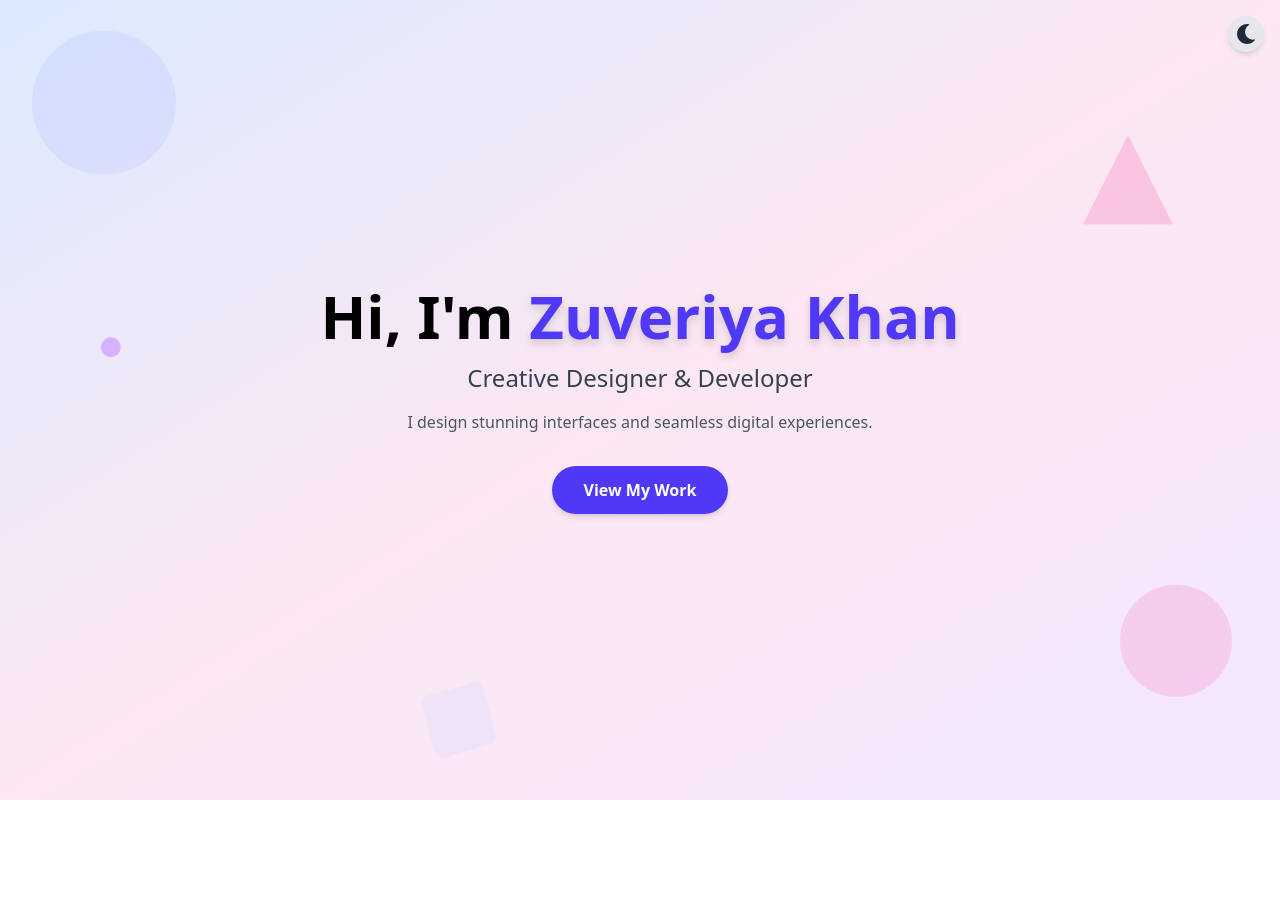
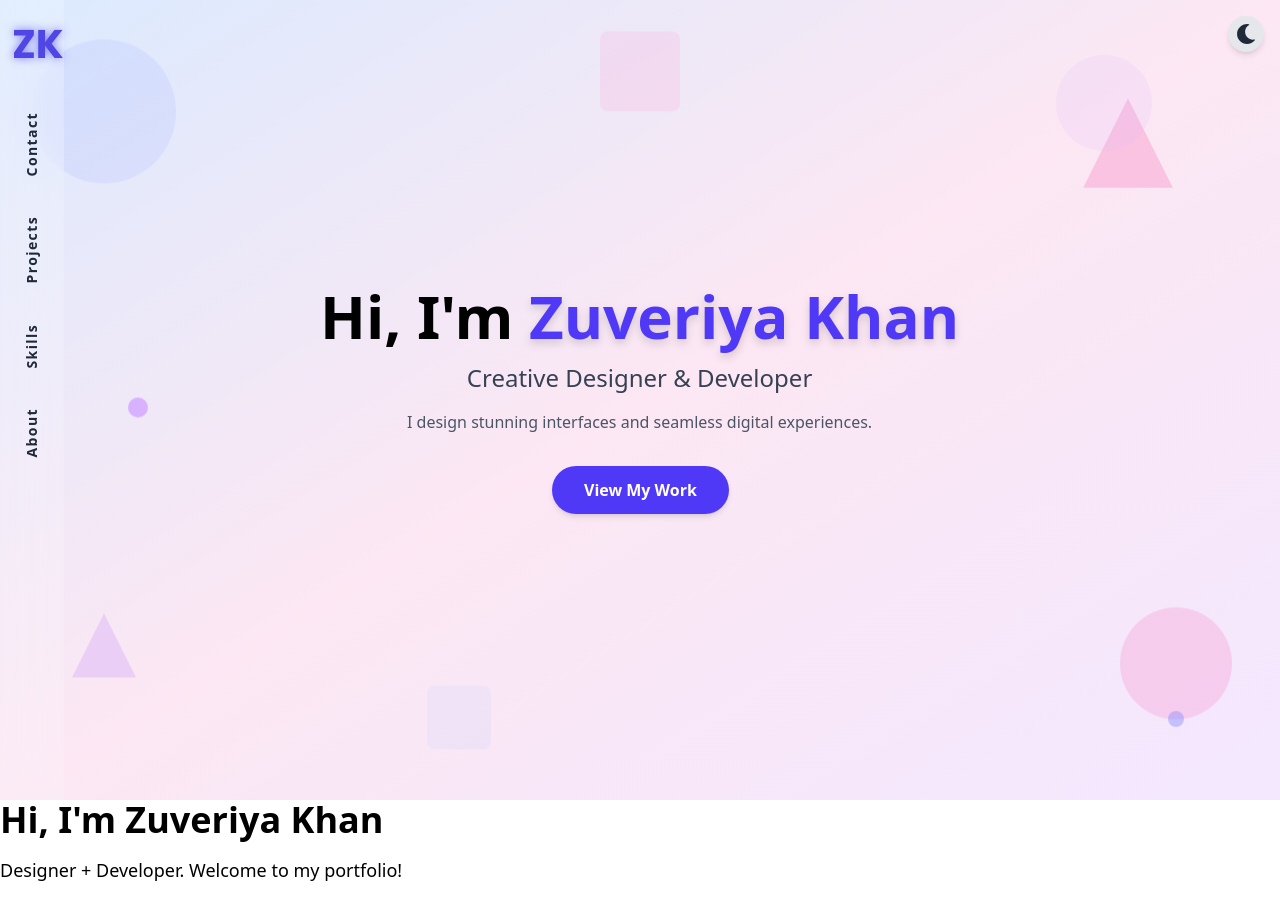
Before and after one commit to zuveriyakhan05/Next.js_Portfolio, a Next.js app: page / in a window 1280 px wide. Before the commit the page ends 800 px from the top, so only its background shows below. Built offline with nearby package versions, Linux system fonts and the light colour scheme.

Commit message:
Mobile View Side bar Done

```diff
--- a/src/app/layout.js
+++ b/src/app/layout.js
@@ -1,26 +1,27 @@
-
-
+import Sidebar from "@/components/Sidebar";
 import Hero from "@/components/Hero";
 import ThemeToggle from "@/components/ThemeToggle";
 
 import "./globals.css";
-
 
 export const metadata = {
   title: "Create Next App",
   description: "Generated by create next app",
 };
 
-export default function () {
+export default function RootLayout({ children }) {
   return (
     <html lang="en">
-      <body>
+      <body className="min-h-screen flex">
+        {/* Sidebar with fixed width */}
+        <Sidebar />
 
-        <Hero />
-        <ThemeToggle attribute="class"
-          enableSystem={true}
-          defaultTheme="system"/>
-
+        {/* Main content (Hero + other stuff) fills remaining space */}
+        <main className="flex-1">
+          <Hero />
+          {children}
+          <ThemeToggle />
+        </main>
       </body>
     </html>
   );
--- a/src/components/Hero.js
+++ b/src/components/Hero.js
@@ -5,34 +5,42 @@ export default function Hero() {
     <section className="relative w-full min-h-screen h-screen flex items-center justify-center bg-gradient-to-br from-blue-100 via-pink-100 to-purple-100 overflow-hidden">
       {/* Animated decorative shapes */}
       <div>
-        {/* Floating Circle Left */}
-        <div className="absolute top-10 left-8 w-36 h-36 bg-indigo-300 opacity-20 rounded-full animate-float" />
-        {/* Floating Circle Right */}
-        <div className="absolute bottom-20 right-12 w-28 h-28 bg-pink-400 opacity-20 rounded-full animate-float-delay" />
-        {/* Floating Triangle */}
-        <svg className="absolute right-24 top-24 w-28 h-28 opacity-30 animate-float-alt" viewBox="0 0 100 100">
+        {/* Existing shapes */}
+        <div className="absolute top-10 left-8 w-36 h-36 bg-indigo-300 opacity-20 rounded-full animate-float bounce-slow" />
+        <div className="absolute bottom-20 right-12 w-28 h-28 bg-pink-400 opacity-20 rounded-full animate-float-delay bounce-slow" />
+        <svg className="absolute right-24 top-24 w-28 h-28 opacity-30 animate-float-alt bounce-slower" viewBox="0 0 100 100">
           <polygon points="50,10 10,90 90,90" fill="#f472b6" />
         </svg>
-        {/* Floating Square */}
-        <div className="absolute left-1/3 bottom-12 w-16 h-16 bg-indigo-200 opacity-20 rounded-lg animate-rotate" />
-        {/* Orbiting Dot */}
-        <div className="absolute top-1/2 left-[10%] w-5 h-5 bg-purple-400 opacity-50 rounded-full animate-orbit" />
+        <div className="absolute left-1/3 bottom-12 w-16 h-16 bg-indigo-200 opacity-20 rounded-lg animate-rotate bounce" />
+        <div className="absolute top-1/2 left-[10%] w-5 h-5 bg-purple-400 opacity-50 rounded-full animate-orbit bounce" />
+
+        {/* New additional shapes */}
+        {/* Floating circle top-right */}
+        <div className="absolute top-16 right-32 w-24 h-24 bg-purple-300 opacity-15 rounded-full animate-float bounce-slower" />
+        {/* Floating triangle bottom-left */}
+        <svg className="absolute bottom-28 left-16 w-20 h-20 opacity-25 animate-float-alt bounce" viewBox="0 0 100 100">
+          <polygon points="50,10 10,90 90,90" fill="#c084fc" />
+        </svg>
+        {/* Floating square top-center */}
+        <div className="absolute top-8 left-1/2 -translate-x-1/2 w-20 h-20 bg-pink-300 opacity-20 rounded-lg animate-rotate bounce-slow" />
+        {/* Small orbiting dot bottom-right */}
+        <div className="absolute bottom-16 right-24 w-4 h-4 bg-indigo-400 opacity-40 rounded-full animate-orbit bounce-slower" />
       </div>
 
       {/* Hero content */}
       <div className="relative z-10 text-center px-4 max-w-2xl mx-auto">
-        <h1 className="text-4xl md:text-6xl font-extrabold mb-4 animate-fade-down">
+        <h1 className="text-4xl md:text-6xl font-extrabold mb-4 animate-fade-down scale-up">
           Hi, I'm <span className="text-indigo-600 drop-shadow-lg">Zuveriya Khan</span>
         </h1>
-        <h2 className="text-xl md:text-2xl font-medium text-gray-700 text-gray-200 mb-4 animate-fade">
+        <h2 className="text-xl md:text-2xl font-medium text-gray-700 text-gray-200 mb-4 animate-fade scale-up delay-150">
           Creative Designer &amp; Developer
         </h2>
-        <p className="text-gray-600 text-gray-300 mb-8 animate-fade-up delay-200">
+        <p className="text-gray-600 text-gray-300 mb-8 animate-fade-up scale-up delay-300">
           I design stunning interfaces and seamless digital experiences.
         </p>
         <a
           href="#portfolio"
-          className="inline-block px-8 py-3 bg-indigo-600 text-white font-semibold rounded-full shadow-md hover:bg-indigo-700 transition animate-fade-up delay-300"
+          className="inline-block px-8 py-3 bg-indigo-600 text-white font-semibold rounded-full shadow-md hover:bg-indigo-700 transition animate-fade-up scale-up delay-500"
         >
           View My Work
         </a>
@@ -51,13 +59,14 @@ export default function Hero() {
           animation: floatAlt 10s 1s ease-in-out infinite;
         }
         @keyframes float {
-          0%,100% { transform: translateY(0);}
+          0%, 100% { transform: translateY(0);}
           50% { transform: translateY(-24px);}
         }
         @keyframes floatAlt {
-          0%,100% { transform: translateY(0);}
+          0%, 100% { transform: translateY(0);}
           50% { transform: translateY(28px);}
         }
+
         /* Rotate effect for squares */
         .animate-rotate {
           animation: rotate 12s linear infinite;
@@ -66,6 +75,7 @@ export default function Hero() {
           from { transform: rotate(0deg);}
           to { transform: rotate(360deg);}
         }
+
         /* Orbit effect for dot */
         .animate-orbit {
           animation: orbit 8s linear infinite;
@@ -74,22 +84,41 @@ export default function Hero() {
           0% { transform: rotate(0deg) translateX(0);}
           100% { transform: rotate(360deg) translateX(100px);}
         }
+
+        /* Bounce effects added for extra motion */
+        @keyframes bounce {
+          0%, 100% { transform: translateY(0);}
+          50% { transform: translateY(-10px);}
+        }
+        .bounce {
+          animation: bounce 3s ease-in-out infinite;
+        }
+        .bounce-slow {
+          animation: bounce 6s ease-in-out infinite;
+        }
+        .bounce-slower {
+          animation: bounce 9s ease-in-out infinite;
+        }
+
         /* Fade effects */
         .animate-fade-down {
-          animation: fadeDown 1.1s both;
+          animation: fadeDown 1.1s ease forwards;
         }
         .animate-fade {
-          animation: fadeIn 1.2s 0.5s both;
+          animation: fadeIn 1.2s 0.5s ease forwards;
         }
         .animate-fade-up {
-          animation: fadeUp 1.1s 1s both;
+          animation: fadeUp 1.1s 1s ease forwards;
         }
-        .delay-200 {
-          animation-delay: 0.2s !important;
+
+        /* Scale up for pleasant zoom on load */
+        .scale-up {
+          animation-name: scaleUp;
+          animation-duration: 0.8s;
+          animation-fill-mode: forwards;
+          animation-timing-function: cubic-bezier(0.4, 0, 0.2, 1);
         }
-        .delay-300 {
-          animation-delay: 0.3s !important;
-        }
+
         @keyframes fadeDown {
           0% { opacity: 0; transform: translateY(-32px);}
           100% { opacity: 1; transform: translateY(0);}
@@ -102,6 +131,10 @@ export default function Hero() {
           from { opacity: 0; }
           to { opacity: 1; }
         }
+        @keyframes scaleUp {
+          from { opacity: 0; transform: scale(0.9);}
+          to { opacity: 1; transform: scale(1);}
+        }
       `}</style>
     </section>
   );
--- a/src/components/Sidebar.js
+++ b/src/components/Sidebar.js
@@ -1,107 +1,133 @@
 "use client";
 
-import { useTheme } from "next-themes";
 import { useState } from "react";
-import { FaLinkedin, FaGithub, FaBars, FaTimes } from "react-icons/fa";
-import { SiFigma } from "react-icons/si";
+import Link from "next/link";
+import { FaBars, FaTimes } from "react-icons/fa";
 
 export default function Sidebar() {
-  const navItems = ["Contact", "Projects", "Skills", "About Me"];
-  const [isOpen, setIsOpen] = useState(false);
-  const { theme, setTheme, resolvedTheme } = useTheme();
+  const [open, setOpen] = useState(false);
 
-  const isDark = theme === "dark" || (theme === "system" && resolvedTheme === "dark");
-
-  // Close sidebar on click (mobile)
-  const handleNavClick = () => setIsOpen(false);
+  const navLinks = [
+    { name: "Contact", href: "/contact" },
+    { name: "Projects", href: "/projects" },
+    { name: "Skills", href: "/skills" },
+    { name: "About", href: "/about" },
+  ];
 
   return (
     <>
-      {/* Hamburger Button (mobile only) */}
+      {/* Google Fonts Import for sidebar font */}
+      <style global jsx>{`
+        @import url('https://fonts.googleapis.com/css2?family=Poppins:wght@700&display=swap');
+      `}</style>
+
+      {/* Hamburger for mobile only */}
       <button
-        className="fixed top-4 left-4 z-40 sm:hidden bg-[#191919] rounded-full p-3 text-gray-300 shadow-lg"
-        onClick={() => setIsOpen(!isOpen)}
-        aria-label={isOpen ? "Close sidebar" : "Open sidebar"}
-        type="button"
+        aria-label="Open Sidebar"
+        className="fixed top-4 left-4 z-50 bg-white/50 backdrop-blur p-2 rounded shadow text-2xl sm:hidden"
+        onClick={() => setOpen(true)}
       >
-        {isOpen ? <FaTimes size={24} /> : <FaBars size={24} />}
+        <FaBars />
       </button>
 
-      {/* Sidebar overlay (mobile open) */}
-      <div
-        className={`fixed inset-0 z-30 bg-black/40 transition-opacity duration-300 ${
-          isOpen ? "block" : "hidden"
-        } sm:hidden`}
-        onClick={() => setIsOpen(false)}
-      />
-
+      {/* Mobile Sidebar */}
       <aside
         className={`
-          fixed top-0 left-0 h-full w-[100px] flex flex-col items-center
-          bg-[#191919] text-gray-300 py-8 z-40
+          fixed top-0 left-0 h-full w-16 z-50 bg-white/20 backdrop-blur-xl flex flex-col items-center py-6 justify-start gap-10
           transition-transform duration-300
-          ${isOpen ? "translate-x-0" : "-translate-x-full"}
-          sm:translate-x-0 sm:static sm:flex
-          ${isDark ? "dark" : ""}
+          ${open ? "translate-x-0" : "-translate-x-20"}
+          sm:hidden
         `}
-        aria-label="Sidebar navigation"
+        style={{ minHeight: "240px" }}
       >
         {/* Logo */}
-        <div className="font-black text-3xl tracking-widest mb-16 select-none">ZK</div>
+        <div className="mb-2 flex items-center justify-center w-full text-indigo-600 font-extrabold text-5xl select-none animated-logo logo-shift">
+          ZK
+        </div>
 
-        {/* Removed the Theme Toggle Button */}
+        <button
+          className="absolute top-6 right-3 text-2xl"
+          onClick={() => setOpen(false)}
+          aria-label="Close Sidebar"
+        >
+          <FaTimes />
+        </button>
 
-        {/* Nav Links */}
-        <nav className="flex-1 flex flex-col items-center mt-12" aria-label="Primary navigation">
-          <ul>
-            {navItems.map((item) => (
-              <li
-                key={item}
-                style={{ writingMode: "vertical-rl", transform: "rotate(180deg)" }}
-                className="text-base cursor-pointer hover:text-white dark:hover:text-pink-400 select-none transition-colors mb-4"
-                tabIndex={0}
-                role="link"
-                onClick={handleNavClick}
-              >
-                {item}
-              </li>
-            ))}
-          </ul>
-        </nav>
+        {navLinks.map((item) => (
+          <Link
+            key={item.name}
+            href={item.href}
+            onClick={() => setOpen(false)}
+            className="text-gray-800 hover:text-indigo-600 transition font-semibold text-sm"
+            style={{
+              writingMode: "vertical-rl",
+              transform: "rotate(180deg)",
+              whiteSpace: "nowrap",
+              letterSpacing: "0.1em",
+            }}
+          >
+            {item.name}
+          </Link>
+        ))}
+      </aside>
 
-        <div className="flex-1" />
+      {/* Desktop Sidebar */}
+      <aside
+        className={`
+          hidden sm:fixed sm:top-0 sm:left-0 sm:h-full sm:w-16 sm:z-50
+          sm:bg-white/20 sm:backdrop-blur-xl sm:flex sm:flex-col sm:items-center sm:justify-start sm:py-6 sm:gap-10
+        `}
+        style={{ minHeight: "240px" }}
+      >
+        {/* Logo */}
+        <div className="text-[40px] mb-2 flex items-center justify-center w-full text-indigo-600 font-extrabold text-5xl select-none animated-logo logo-shift" style={{ fontFamily: "'Poppins', sans-serif" }}>
+          ZK
+        </div>
 
-        {/* Social Icons */}
-        <div className="flex flex-col items-center gap-7 mb-5">
-          <a
-            href="https://www.linkedin.com/in/zuveriya-khan-9a44a6319"
-            target="_blank"
-            rel="noopener noreferrer"
-            className="text-2xl text-blue-500 hover:text-blue-700 dark:hover:text-blue-400 transition-colors"
-            aria-label="LinkedIn"
+        {navLinks.map((item) => (
+          <Link
+            key={item.name}
+            href={item.href}
+            className="text-gray-800 hover:text-indigo-600 transition font-semibold text-sm"
+            style={{
+              writingMode: "vertical-rl",
+              transform: "rotate(180deg)",
+              whiteSpace: "nowrap",
+              letterSpacing: "0.1em",
+            }}
           >
-            <FaLinkedin />
-          </a>
-          <a
-            href="https://www.figma.com/@yourprofile"
-            target="_blank"
-            rel="noopener noreferrer"
-            className="text-2xl text-pink-600 hover:text-pink-800 dark:hover:text-pink-400 transition-colors"
-            aria-label="Figma"
-          >
-            <SiFigma />
-          </a>
-          <a
-            href="https://github.com/zuveriyakhan05"
-            target="_blank"
-            rel="noopener noreferrer"
-            className="text-2xl text-gray-300 hover:text-white dark:text-black dark:hover:text-indigo-600 transition-colors"
-            aria-label="GitHub"
-          >
-            <FaGithub />
-          </a>
-        </div>
+            {item.name}
+          </Link>
+        ))}
       </aside>
+
+      {/* Animation styles and position adjustment */}
+      <style jsx>{`
+        .animated-logo {
+          animation: logoAnim 3s ease-in-out infinite;
+          display: inline-block;
+          font-family: 'Poppins', sans-serif;
+        }
+
+        .logo-shift {
+          position: relative;
+          right: -12px; /* Shifts logo 12px outside right */
+        }
+
+        @keyframes logoAnim {
+          0%,
+          100% {
+            transform: scale(1) rotate(0deg);
+            color: #4f46e5; /* indigo-600 */
+            text-shadow: 0 0 10px rgba(79, 70, 229, 0.7);
+          }
+          50% {
+            transform: scale(1.2) rotate(15deg);
+            color: #4338ca; /* indigo-700 */
+            text-shadow: 0 0 20px rgba(67, 56, 202, 0.9);
+          }
+        }
+      `}</style>
     </>
   );
 }
```
